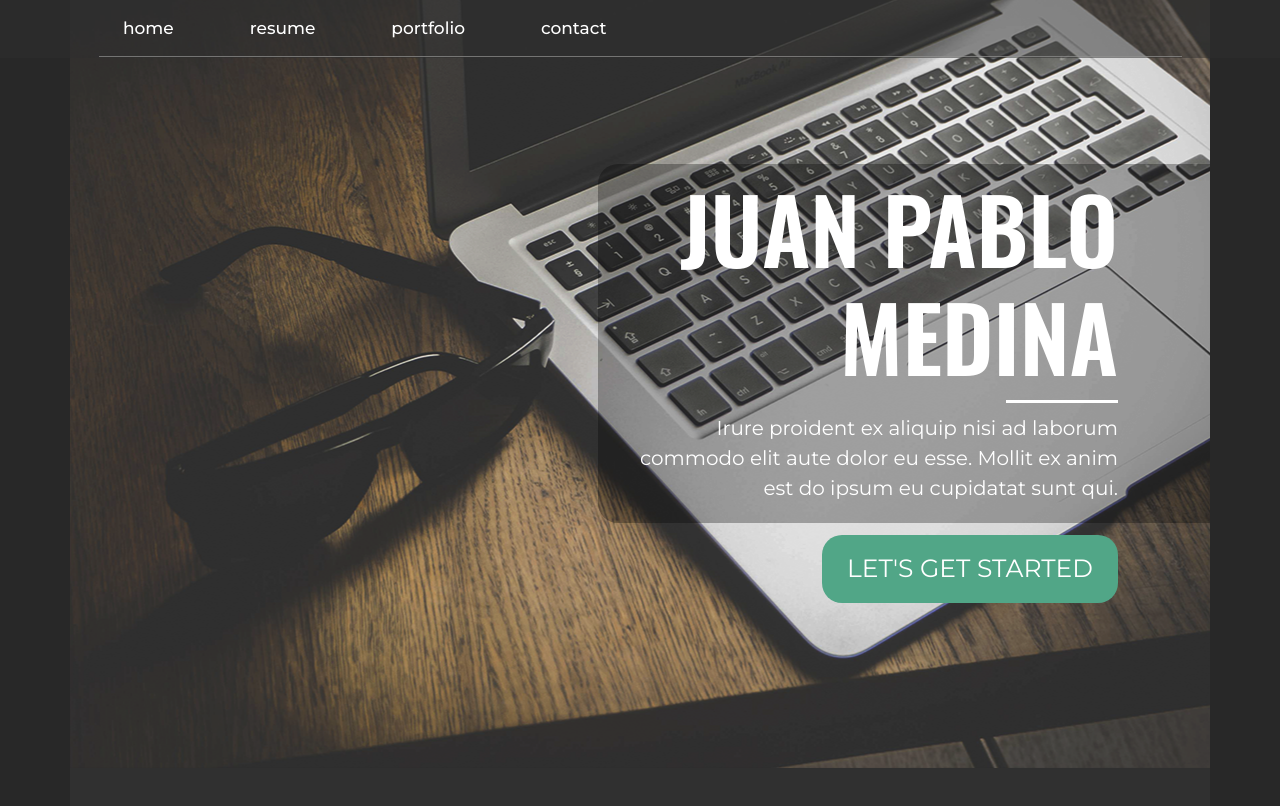
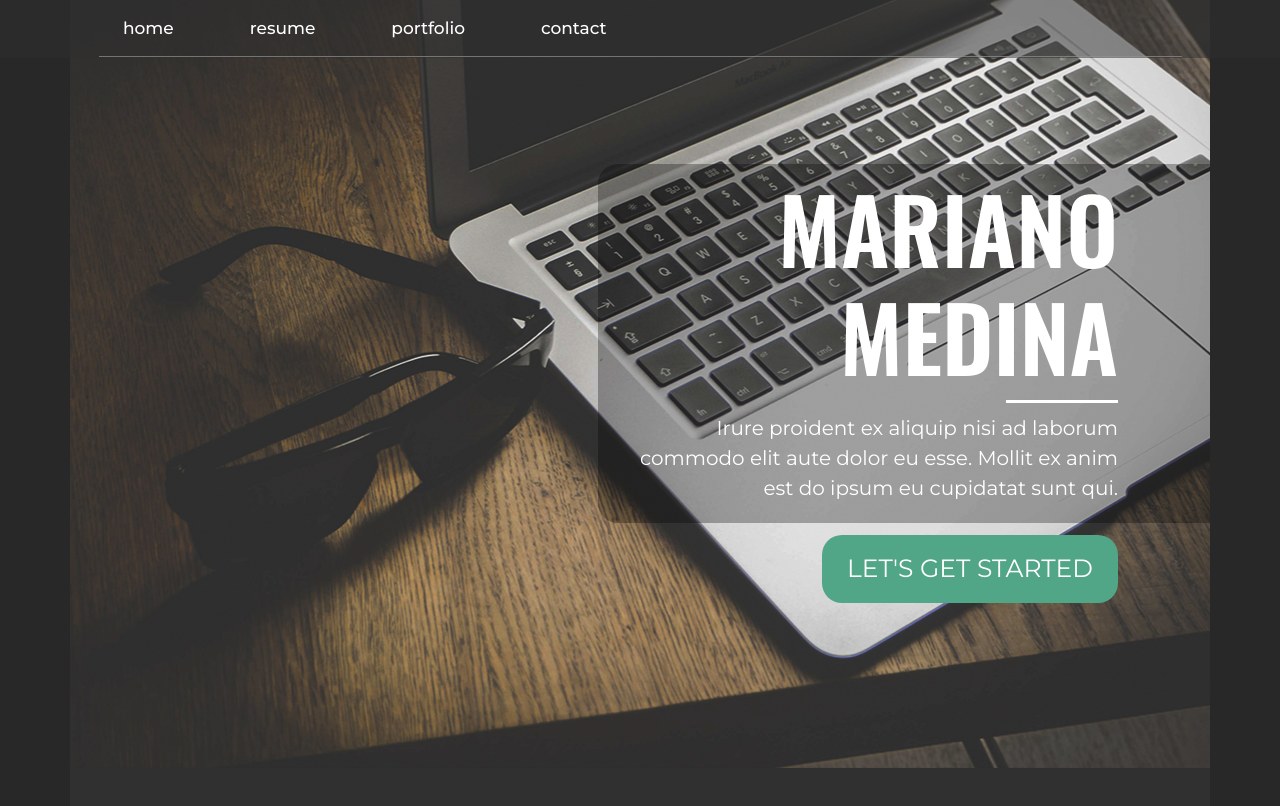
Before and after one commit to portfolio-web/frontend, a React app: page / in a window 1280 px wide. Shown: the top 806 px of the page. Built offline with nearby package versions, Linux system fonts and the light colour scheme.

Commit message:
JPM a MM

```diff
--- a/src/components/MMBox.js
+++ b/src/components/MMBox.js
@@ -3,7 +3,7 @@ import React from "react";
 function MMBox() {
   return (
     <div className="mm-box">
-      <h1 className="mm-title">JUAN PABLO MEDINA</h1>
+      <h1 className="mm-title">MARIANO MEDINA</h1>
       <p className="mm-description">
         Irure proident ex aliquip nisi ad laborum commodo elit aute dolor eu
         esse. Mollit ex anim est do ipsum eu cupidatat sunt qui.
```
